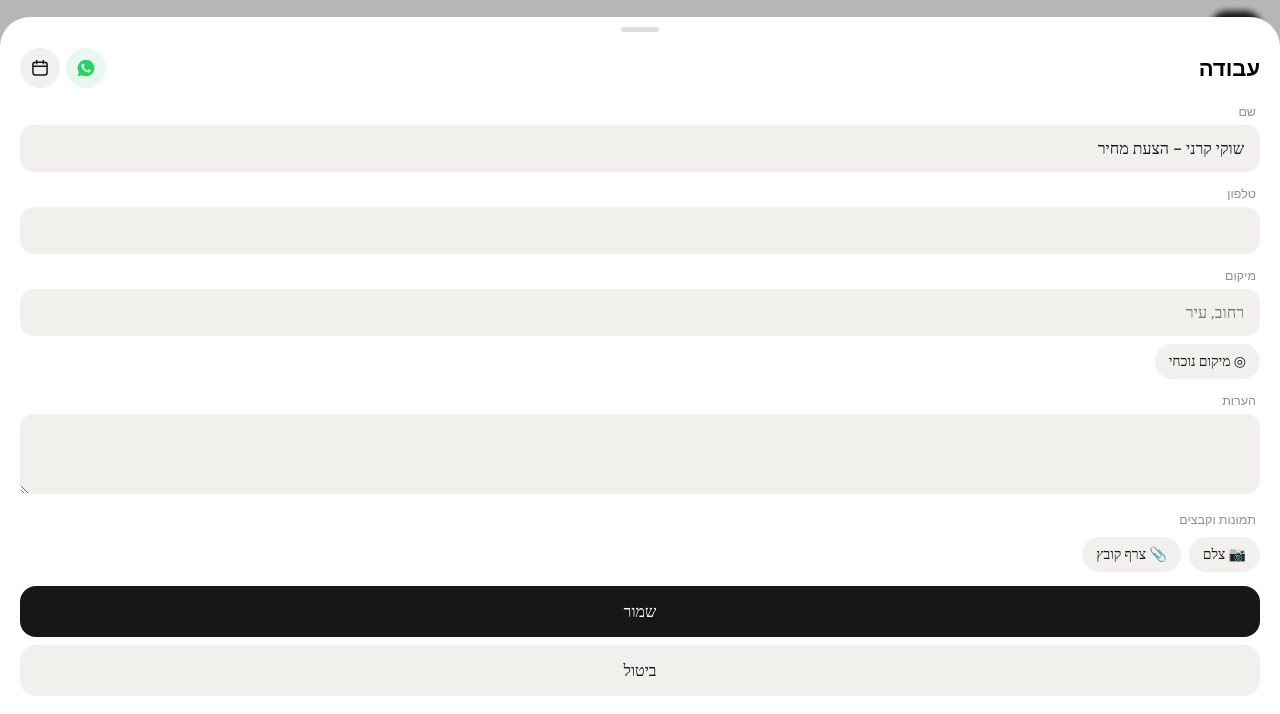
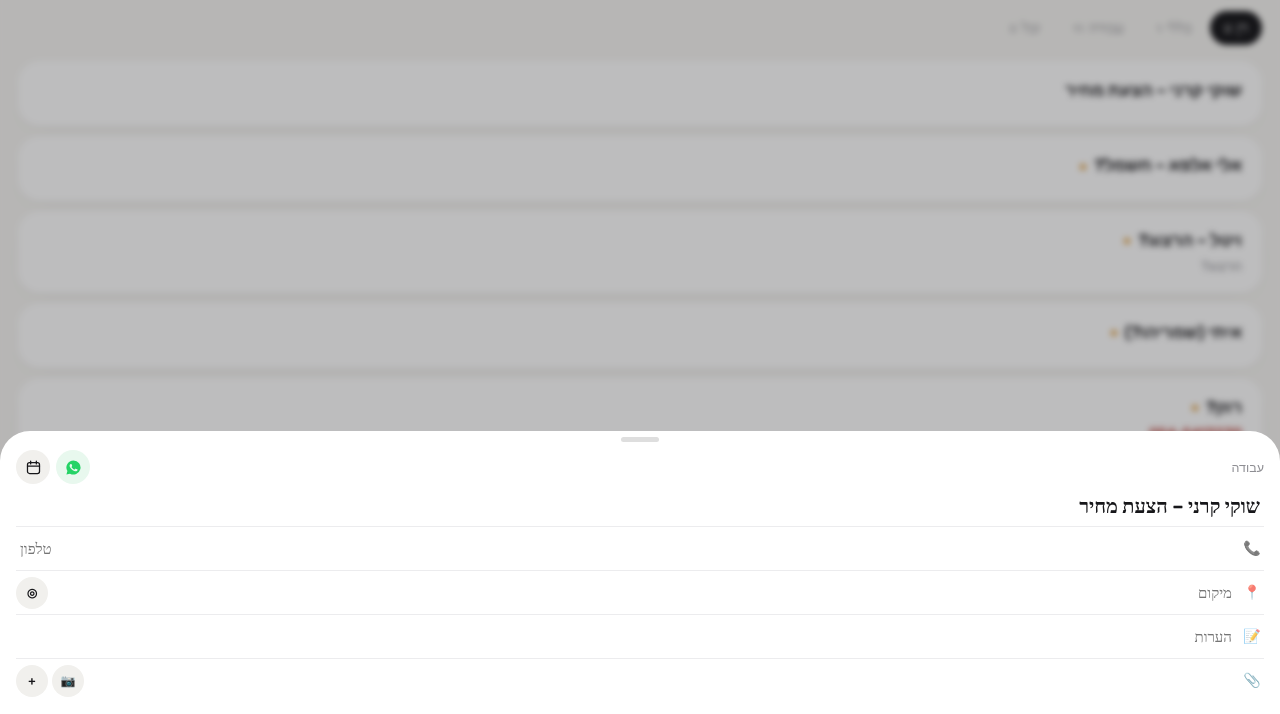
Before and after one commit to chesignup/ran-kanban, a plain HTML site: page index.html in a window 1280 px wide. Both pictures are taken after a click on the item "שוקי קרני – הצעת מחיר". Shown: the part 86-800 px from the top of the page. Drawn offline with nearby package versions, Linux system fonts and the light colour scheme.

Commit message:
compact autosave task sheet, swipe-down close

```diff
--- a/index.html
+++ b/index.html
@@ -55,6 +55,15 @@ dialog{border:0;padding:0;background:transparent;max-width:100%;max-height:100%}
 .shd{display:flex;align-items:center;gap:10px;margin-bottom:16px}.shd h3{flex:1;margin:0!important}#sic{display:flex;gap:6px}
 .ic{width:40px;height:40px;border-radius:50%;border:0;background:var(--soft);display:grid;place-items:center;transition:.2s var(--ease)}.ic:active{transform:scale(.9)}.ic:focus{outline:none}.ic svg{width:20px;height:20px;fill:none;stroke:var(--ink);stroke-width:1.8;stroke-linecap:round;stroke-linejoin:round}
 .ic.wa{background:#e8f8ee}.ic.wa svg{fill:#25d366;stroke:none}.ic.del{background:#fbefee}.ic.del svg{stroke:var(--acc)}
+.tsk>div{max-height:60vh;padding:6px 16px calc(env(safe-area-inset-bottom) + 12px)}.tsk>div::before{margin-bottom:8px}
+.tsk .shd{margin-bottom:4px;touch-action:none}#dtt{flex:1;font-size:12.5px;color:var(--mute)}.tsk .ic{width:34px;height:34px}.tsk .ic svg{width:17px;height:17px}
+.tsk input,.tsk textarea{background:transparent;margin:0;padding:8px 4px;border-radius:10px}.tsk input:focus,.tsk textarea:focus{box-shadow:none;background:var(--soft)}
+.tsk .nm{font:600 20px Rubik;padding:6px 4px 8px}
+.ln{display:flex;align-items:center;gap:4px;border-top:1px solid var(--line);min-height:44px}.li{width:24px;text-align:center;font-size:14px;opacity:.7;flex:none}.ln input,.ln textarea{flex:1;min-width:0;font-size:15px!important}
+.ln textarea{min-height:0;resize:none;field-sizing:content;max-height:120px}
+.mi{flex:none;width:32px;height:32px;border-radius:50%;border:0;background:var(--soft);font:600 12px Rubik;color:var(--ink);display:grid;place-items:center;text-decoration:none}
+.ln.at .atts{flex:1;margin:0;gap:6px;padding:6px 0;flex-wrap:nowrap;overflow-x:auto}.ln.at .att{width:40px;height:40px;border-radius:10px;flex:none;font-size:8px}.ln.at .att button{width:16px;height:16px;font-size:9px;top:1px;left:1px}
+#dbox{transition:transform .45s cubic-bezier(.34,1.4,.64,1)}
 </style></head><body>
 <header><h1><span class="sub">המשימות של רן</span><span id="ttl">עבודה</span></h1>
 <button class="ib" id="undoB" onclick="undo()" disabled title="בטל"><svg viewBox="0 0 24 24"><path d="M9 14 4 9l5-5"/><path d="M4 9h10.5a5.5 5.5 0 0 1 0 11H11"/></svg></button></header>
@@ -62,16 +71,14 @@ dialog{border:0;padding:0;background:transparent;max-width:100%;max-height:100%}
 <button id="fab" onclick="edit()"><svg viewBox="0 0 24 24"><path d="M12 5v14M5 12h14"/></svg></button>
 <div id="toast"><span id="tmsg"></span><button onclick="undo()">בטל</button></div>
 <div id="inst"><b id="instT">התקן למסך הבית למסך מלא</b><button id="instB">התקן</button><button onclick="instDone()">✕</button></div>
-<dialog id="dlg" class="sheet"><div><form id="f" onsubmit="saveEdit(event)"><div class="shd"><h3 id="dtt">פריט</h3><div id="sic"><button type="button" class="ic wa" id="iWA" title="שתף בוואטסאפ" onclick="shareWA(editId)"><svg viewBox="0 0 24 24"><path d="M12 2a10 10 0 0 0-8.6 15.1L2 22l5-1.3A10 10 0 1 0 12 2zm5.4 14.1c-.2.6-1.3 1.2-1.8 1.2-.5.1-1 .2-3.3-.7-2.8-1.1-4.5-3.9-4.7-4.1-.1-.2-1.1-1.5-1.1-2.9s.7-2 1-2.3c.2-.3.5-.3.7-.3h.5c.2 0 .4 0 .6.5l.8 2c.1.2.1.3 0 .5l-.3.5-.4.4c-.1.1-.3.3-.1.6.2.3.7 1.2 1.6 1.9 1.1 1 2 1.3 2.3 1.4.3.1.4.1.6-.1l.8-1c.2-.3.4-.2.6-.1l1.9.9c.3.1.5.2.5.3.1.2.1.7-.1 1.3z"/></svg></button><button type="button" class="ic" id="iCal" title="הוסף ליומן" onclick="askCal(editId)"><svg viewBox="0 0 24 24"><rect x="3.5" y="5" width="17" height="15.5" rx="3"/><path d="M3.5 10h17M8 3v4M16 3v4"/></svg></button><button type="button" class="ic" id="iRes" title="שחזר" onclick="restore()"><svg viewBox="0 0 24 24"><path d="M9 14 4 9l5-5"/><path d="M4 9h10.5a5.5 5.5 0 0 1 0 11H11"/></svg></button><button type="button" class="ic del" id="iDel" title="מחק לצמיתות" onclick="delForever()"><svg viewBox="0 0 24 24"><path d="M4 7h16M10 11v6M14 11v6M6 7l1 12a2 2 0 0 0 2 2h6a2 2 0 0 0 2-2l1-12M9 7V4h6v3"/></svg></button></div></div>
-<label class="fld">שם</label><input name="name" required>
-<label class="fld">טלפון</label><input name="phone" type="tel" inputmode="tel">
-<label class="fld">מיקום</label><input name="address" placeholder="רחוב, עיר">
-<div class="row"><button type="button" class="chip" onclick="here()">◎ מיקום נוכחי</button><a class="chip" id="lw" target="_blank">Waze</a><a class="chip" id="lg" target="_blank">Google Maps</a></div>
-<label class="fld">הערות</label><textarea name="notes"></textarea>
-<label class="fld">תמונות וקבצים</label><div class="atts" id="atts"></div>
-<div class="row"><button type="button" class="chip" onclick="cap.click()">📷 צלם</button><button type="button" class="chip" onclick="upl.click()">📎 צרף קובץ</button></div>
+<dialog id="dlg" class="sheet tsk"><div id="dbox"><form id="f" onsubmit="return false"><div class="shd" id="dhd"><span id="dtt"></span><div id="sic"><button type="button" class="ic wa" id="iWA" title="שתף בוואטסאפ" onclick="commit();shareWA(editId)"><svg viewBox="0 0 24 24"><path d="M12 2a10 10 0 0 0-8.6 15.1L2 22l5-1.3A10 10 0 1 0 12 2zm5.4 14.1c-.2.6-1.3 1.2-1.8 1.2-.5.1-1 .2-3.3-.7-2.8-1.1-4.5-3.9-4.7-4.1-.1-.2-1.1-1.5-1.1-2.9s.7-2 1-2.3c.2-.3.5-.3.7-.3h.5c.2 0 .4 0 .6.5l.8 2c.1.2.1.3 0 .5l-.3.5-.4.4c-.1.1-.3.3-.1.6.2.3.7 1.2 1.6 1.9 1.1 1 2 1.3 2.3 1.4.3.1.4.1.6-.1l.8-1c.2-.3.4-.2.6-.1l1.9.9c.3.1.5.2.5.3.1.2.1.7-.1 1.3z"/></svg></button><button type="button" class="ic" id="iCal" title="הוסף ליומן" onclick="commit();askCal(editId)"><svg viewBox="0 0 24 24"><rect x="3.5" y="5" width="17" height="15.5" rx="3"/><path d="M3.5 10h17M8 3v4M16 3v4"/></svg></button><button type="button" class="ic" id="iRes" title="שחזר" onclick="restore()"><svg viewBox="0 0 24 24"><path d="M9 14 4 9l5-5"/><path d="M4 9h10.5a5.5 5.5 0 0 1 0 11H11"/></svg></button><button type="button" class="ic del" id="iDel" title="מחק לצמיתות" onclick="delForever()"><svg viewBox="0 0 24 24"><path d="M4 7h16M10 11v6M14 11v6M6 7l1 12a2 2 0 0 0 2 2h6a2 2 0 0 0 2-2l1-12M9 7V4h6v3"/></svg></button></div></div>
+<input name="name" class="nm" placeholder="שם המשימה" autocomplete="off">
+<div class="ln"><span class="li">📞</span><input name="phone" type="tel" inputmode="tel" placeholder="טלפון" dir="auto"></div>
+<div class="ln"><span class="li">📍</span><input name="address" placeholder="מיקום"><button type="button" class="mi" onclick="here()" title="מיקום נוכחי">◎</button><a class="mi" id="lw" target="_blank" title="Waze">W</a><a class="mi" id="lg" target="_blank" title="Maps">G</a></div>
+<div class="ln"><span class="li">📝</span><textarea name="notes" rows="1" placeholder="הערות"></textarea></div>
+<div class="ln at"><span class="li">📎</span><div class="atts" id="atts"></div><button type="button" class="mi" onclick="cap.click()" title="צלם">📷</button><button type="button" class="mi" onclick="upl.click()" title="קובץ">+</button></div>
 <input id="cap" type="file" accept="image/*" capture="environment" hidden onchange="addAtt(this)"><input id="upl" type="file" multiple hidden onchange="addAtt(this)">
-<button class="btn p">שמור</button><button type="button" class="btn" onclick="dlg.close()">ביטול</button></form></div></dialog>
+</form></div></dialog>
 <dialog id="cal" class="sheet"><div><div class="calhd"><div class="calic"><i id="cm">OCT</i><b id="cd">16</b></div><div><h3>להוסיף ליומן?</h3><p id="cn"></p></div></div>
 <label class="fld">יום</label><div class="dchips" id="dch"></div><label class="fld">שעה</label><input type="time" id="ctime" class="tm" value="09:00">
 <button class="btn p" onclick="calSave()">הוסף</button><button class="btn" onclick="cal.close()">לא עכשיו</button></div></dialog>
@@ -109,15 +116,27 @@ document.querySelectorAll('dialog').forEach(d=>d.addEventListener('click',e=>{if
 function mvTo(id,k){act(k=='trash'?'הועבר לזבל':'הועבר ל'+pn(k),()=>{const t=byId(id);if(k=='trash')t.prev=t.page;t.page=k;I=I.filter(x=>x!==t);k=='trash'?I.unshift(t):I.push(t)});if(k=='work'||k=='ran')setTimeout(()=>askCal(id),350)}
 // ---- edit sheet
 let draftAtt=[],draftLL=null;
-function edit(id){editId=id;const t=id?byId(id):{};const tr=t.page=='trash';dtt.textContent=id?(tr?'בזבל':pn(t.page)):'חדש ב'+P[Math.min(curPage,2)][1];iWA.style.display=iCal.style.display=id&&!tr?'':'none';iRes.style.display=iDel.style.display=tr?'':'none';for(const e of f.elements)if(e.name)e.value=t[e.name]||'';draftAtt=[...(t.att||[])];draftLL=t.ll||null;links();renderAtts();dlg.showModal()}
+let sess=null,saveT=null;
+function edit(id){if(!id){const t={id:'t'+Date.now(),name:'',phone:'',address:'',notes:'',att:[],page:P[Math.min(curPage,2)][0],fresh:1};I.push(t);id=t.id}
+editId=id;const t=byId(id),tr=t.page=='trash';sess={snap:JSON.stringify(I.filter(x=>!x.fresh||x.id!=id)),pushed:false};
+dtt.textContent=tr?'בזבל':pn(t.page);iWA.style.display=iCal.style.display=!tr&&!t.fresh?'':'none';iRes.style.display=iDel.style.display=tr?'':'none';
+for(const e of f.elements)if(e.name)e.value=t[e.name]||'';draftAtt=[...(t.att||[])];draftLL=t.ll||null;links();renderAtts();dbox.style.transform='';dlg.showModal();if(t.fresh)setTimeout(()=>f.name.focus(),50)}
+function changed(){if(!sess)return;clearTimeout(saveT);saveT=setTimeout(commit,400)}
+function commit(){clearTimeout(saveT);const t=byId(editId);if(!t||!sess)return;const d=Object.fromEntries(new FormData(f));Object.assign(t,d,{att:draftAtt,ll:draftLL});
+if(t.fresh&&(t.name||t.phone||t.address||t.notes||t.att.length))delete t.fresh;if(!t.fresh&&!sess.pushed){H.push(sess.snap);sess.pushed=true}save();draw();iWA.style.display=iCal.style.display=t.page!='trash'&&!t.fresh?'':'none'}
+f.addEventListener('input',changed);
+dlg.addEventListener('close',()=>{if(!sess)return;commit();const t=byId(editId);if(t&&t.fresh){I=I.filter(x=>x!==t);save();draw()}else if(sess.pushed)toast('נשמר');sess=null});
 function links(){const a=f.address.value.trim(),q=draftLL?draftLL.join(','):a;lw.style.display=lg.style.display=q?'':'none';lw.href=draftLL?`https://waze.com/ul?ll=${q}&navigate=yes`:`https://waze.com/ul?q=${encodeURIComponent(a)}&navigate=yes`;lg.href='https://www.google.com/maps/search/?api=1&query='+encodeURIComponent(q)}
-f.address.oninput=()=>{draftLL=null;links()};
-function here(){if(!navigator.geolocation)return alert('אין גישה למיקום');navigator.geolocation.getCurrentPosition(p=>{draftLL=[+p.coords.latitude.toFixed(6),+p.coords.longitude.toFixed(6)];if(!f.address.value)f.address.value='מיקום נוכחי';links()},()=>alert('לא ניתן לקבל מיקום'),{enableHighAccuracy:true,timeout:10000})}
-async function addAtt(inp){for(const file of inp.files){const id='a'+Date.now()+Math.random().toString(36).slice(2,6);await idb('put',file,id);draftAtt.push({id,name:file.name,type:file.type})}inp.value='';renderAtts()}
-async function renderAtts(){atts.innerHTML='';for(const a of draftAtt){const d=document.createElement('div');d.className='att';d.innerHTML=`<button type="button">✕</button>${esc(a.name)}`;d.querySelector('button').onclick=e=>{e.stopPropagation();draftAtt=draftAtt.filter(x=>x!==a);renderAtts()};
+f.address.addEventListener('input',()=>{draftLL=null;links()});
+function here(){if(!navigator.geolocation)return alert('אין גישה למיקום');navigator.geolocation.getCurrentPosition(p=>{draftLL=[+p.coords.latitude.toFixed(6),+p.coords.longitude.toFixed(6)];if(!f.address.value)f.address.value='מיקום נוכחי';links();changed()},()=>alert('לא ניתן לקבל מיקום'),{enableHighAccuracy:true,timeout:10000})}
+async function addAtt(inp){for(const file of inp.files){const id='a'+Date.now()+Math.random().toString(36).slice(2,6);await idb('put',file,id);draftAtt.push({id,name:file.name,type:file.type})}inp.value='';renderAtts();changed()}
+async function renderAtts(){atts.innerHTML='';for(const a of draftAtt){const d=document.createElement('div');d.className='att';d.innerHTML=`<button type="button">✕</button>${esc(a.name)}`;d.querySelector('button').onclick=e=>{e.stopPropagation();draftAtt=draftAtt.filter(x=>x!==a);renderAtts();changed()};
 const b=await idb('get',a.id);if(b){const u=URL.createObjectURL(b);if(/^image/.test(a.type)){const im=new Image();im.src=u;d.appendChild(im)}d.onclick=()=>open(u,'_blank')}atts.appendChild(d)}}
-function saveEdit(e){e.preventDefault();const d=Object.fromEntries(new FormData(f));d.att=draftAtt;d.ll=draftLL;dlg.close();
-if(editId)act('נשמר',()=>Object.assign(byId(editId),d));else act('נוסף',()=>I.push({...d,id:'t'+Date.now(),page:P[Math.min(curPage,2)][0]}))}
+// swipe-down to close (handle/header)
+(function(){let y0=null,dy=0,t0;const st=e=>{const r=dbox.getBoundingClientRect(),y=e.touches[0].clientY;if(y-r.top>56&&!e.target.closest('#dhd'))return;if(e.target.closest('button,a'))return;y0=y;dy=0;t0=Date.now();dbox.style.transition='none'};
+dbox.addEventListener('touchstart',st,{passive:true});
+dbox.addEventListener('touchmove',e=>{if(y0==null)return;dy=Math.max(0,e.touches[0].clientY-y0);dbox.style.transform=`translateY(${dy}px)`;e.preventDefault()},{passive:false});
+dbox.addEventListener('touchend',()=>{if(y0==null)return;y0=null;const v=dy/Math.max(1,Date.now()-t0);dbox.style.transition='';if(dy>90||v>.5&&dy>30){dbox.style.transition='transform .22s ease-in';dbox.style.transform='translateY(100%)';setTimeout(()=>dlg.close(),200)}else dbox.style.transform=''})})();
 
 // ---- calendar (visual mock)
 let calId=null,calDate=null;const iso=d=>d.toISOString().slice(0,10),HM=['ינו','פבר','מרץ','אפר','מאי','יונ','יול','אוג','ספט','אוק','נוב','דצמ'];
```
Also changed, not shown: t8.js (added, +23 -0 lines).
